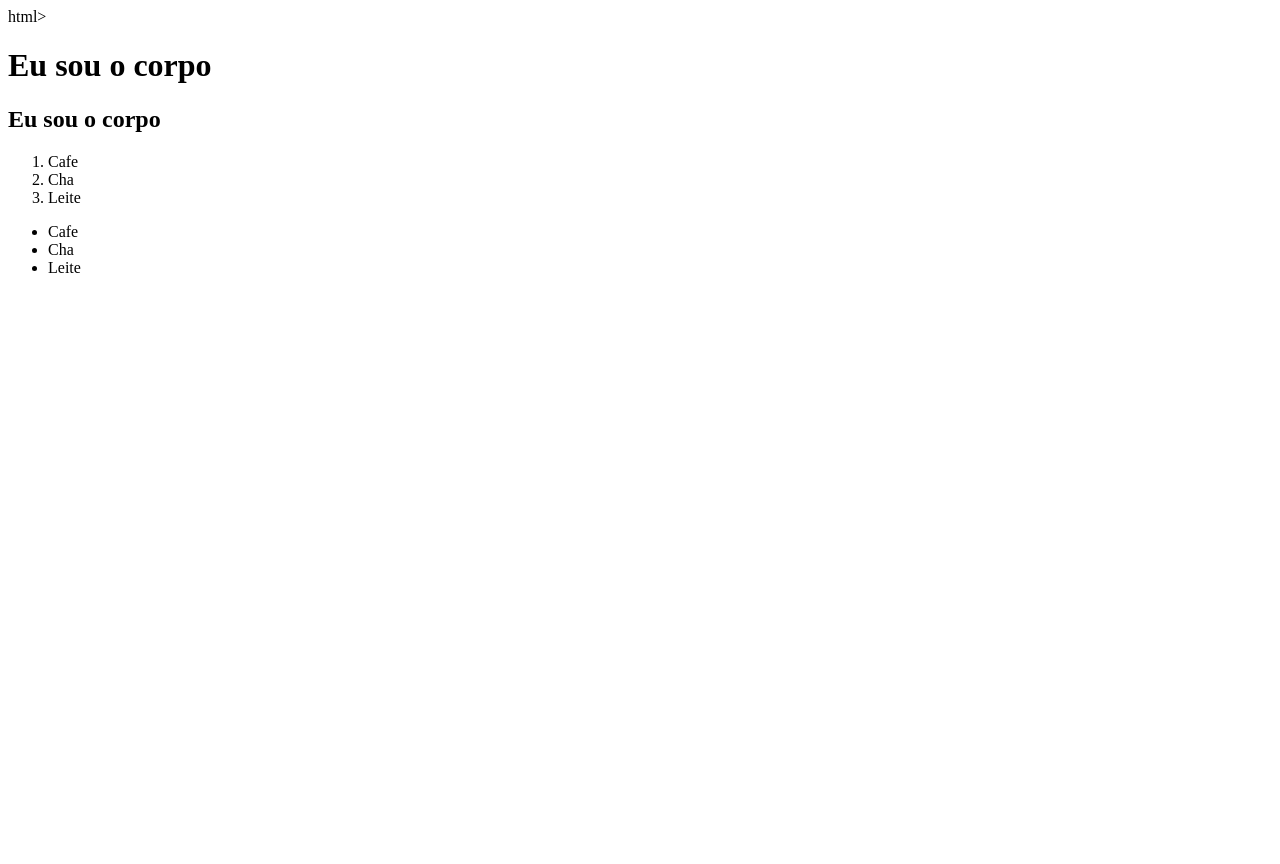
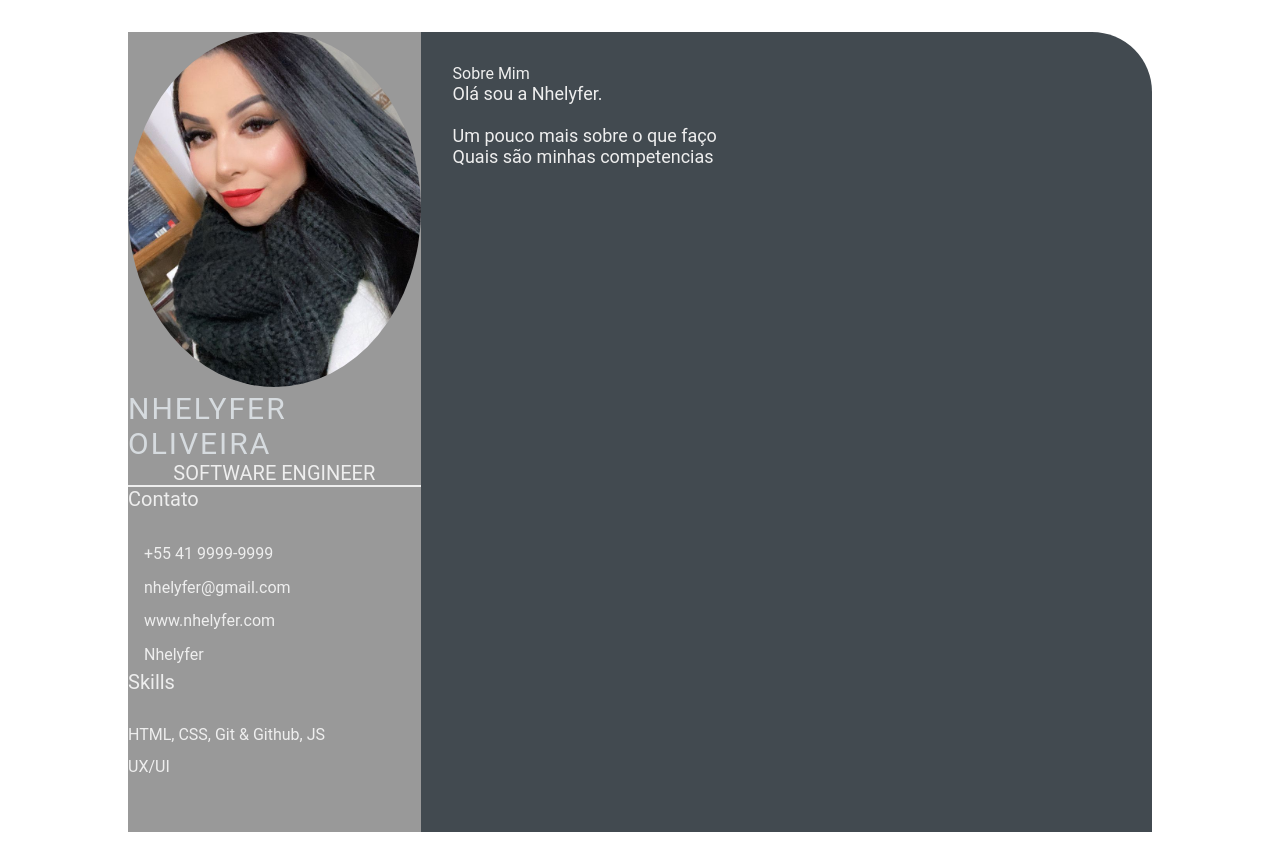
Before and after one commit to Nhelyfer/devweekgit.github.io, a plain HTML site: page index2.html in a window 1280 px wide. Before the commit the page ends 800 px from the top, so only its background shows below. Drawn offline with Linux system fonts and the light colour scheme.

Commit message:
feature: modified index2.html

```diff
--- a/index2.html
+++ b/index2.html
@@ -1,21 +1,56 @@
-html>
-    <head>
-        <title>
-            Olá, eu sou a cabeça
-        </title>
-    </head>
-    <body>
-        <h1>Eu sou o corpo </h1>
-        <h2>Eu sou o corpo </h2>
-    </body>
-    <ol>
-        <li>Cafe</li>
-        <li>Cha</li>
-        <li>Leite</li>
-    </ol>
-    <ul>
-        <li>Cafe</li>
-        <li>Cha</li>
-        <li>Leite</li>
-    </ul>
+<!DOCTYPE html>
+<html lang="en">
+<head>
+    <meta charset="UTF-8">
+    <meta http-equiv="X-UA-Compatible" content="IE=edge">
+    <meta name="viewport" content="width=device-width, initial-scale=1.0">
+    <title>Nhelyfer Oliveira CV</title>
+
+    <link rel="stylesheet" href="style.css">
+
+</head>
+<body>
+    <main class="resume-contents">
+        <section class="left-section">
+            <section class="left-section-content">
+                <div class="profile">
+                    <img class="profile-image" src="img/imgprofile-image.jpeg" alt="profile profile image">
+                    <p class="name">Nhelyfer Oliveira</p>
+                    <p class="profession">Software Engineer</p>
+                </div>
+                <div class="contact-info">
+                    <p class="left-title">Contato</p>
+                    <ul>
+                        <li><i class="fa fa-phone"></i>+55 41 9999-9999</li>
+                        <li><i class="fa fa-envelope"></i>nhelyfer@gmail.com</li>
+                        <li><i class="fa fa-globe"></i>www.nhelyfer.com</li>
+                        <li><i class="fa fa-github"></i>Nhelyfer</li>
+                    </ul>
+                </div>
+                <div class="skills">
+                    <p class="left-title">Skills</p>
+                    <ul>
+                        <li><p>HTML, CSS, Git & Github, JS</p>
+                        </li>
+                        <li><p>UX/UI</p> </li>
+                    </ul>
+                </div>
+            </section>
+            </section>
+            <section class="right-section">
+                <div class="right-section-contents">
+                    <section class=" about gap">
+                        <div class="right-title">Sobre Mim</div>
+                        <p class="about-me-contents">
+                            Olá sou a Nhelyfer.<br>
+                            <br> Um pouco mais sobre o que faço
+                            <br> Quais são minhas competencias
+                        </p>
+                    </section>
+                </div>
+            </section>
+        </section>
+
+    </main>
+</body>
 </html>
--- /dev/null
+++ b/style.css
@@ -0,0 +1,103 @@
+* {
+    margin: 0;
+    padding: 0;
+    box-sizing: border-box;
+    list-style: none;
+    font-family: 'Roboto', sans-serif;
+}
+
+.resume-contents {
+    min-height: 100vh;
+    width: 80%;
+    margin: 2rem auto;
+    display: grid;
+    grid-template-columns: repeat(7, 1fr);
+}
+
+.left-section {
+    grid-column: span 2;
+    height: 100%;
+    background-color: #999999;
+}
+
+.right-section {
+    grid-column: span 5;
+    height: 100%;
+    background-color: #424a50;
+    border-radius: 0px 60px 0px 0px;
+}
+
+.left-section-contents{
+    padding: 2rem 2rem;
+}
+
+.profile {
+    width: 100%;
+    border-bottom: 2px solid #eeeeee;
+}
+
+.profile .profile-image {
+    width: 100%;
+    border-radius: 100%;
+}
+
+.name {
+    color: #D6DBDF;
+    font-size: 30px;
+    letter-spacing: 2px;
+    text-transform: uppercase;
+}
+
+.profession {
+    color: #eeeeee;
+    font-size: 20px;
+    text-transform: uppercase;
+    text-align: center;
+}
+
+/* .contact-info { border-bottom: 2px solid #1B2631; } */
+.left-title {
+    color: #eeeeee;
+    font-size: 20px;
+}
+
+.contact-info ul {
+    padding-top: 1.5rem;
+}
+
+.contact-info ul li,
+.references ul li {
+    padding: .4rem 0;
+    color: #eeeeee;
+}
+
+.contact-info ul li i,
+.references ul li i {
+    padding-right: 1rem;
+    font-size: 18px;
+    color: #eeeeee;
+}
+
+.skills ul {
+    padding-top: 1.5rem;
+}
+.skills ul li p {
+    padding: .4rem 0;
+    color: #eeeeee;
+}
+
+.right-section-contents {
+    padding: 2rem 2rem;
+}
+
+.right-title {
+    color: #eeeeee;
+}
+
+.gap {
+    padding-bottom: 2rem;
+}
+.about-me-contents {
+    font-size: 18px;
+    color: #eeeeee;
+}
```
Also changed, not shown: img/imgprofile-image.jpeg (added).
